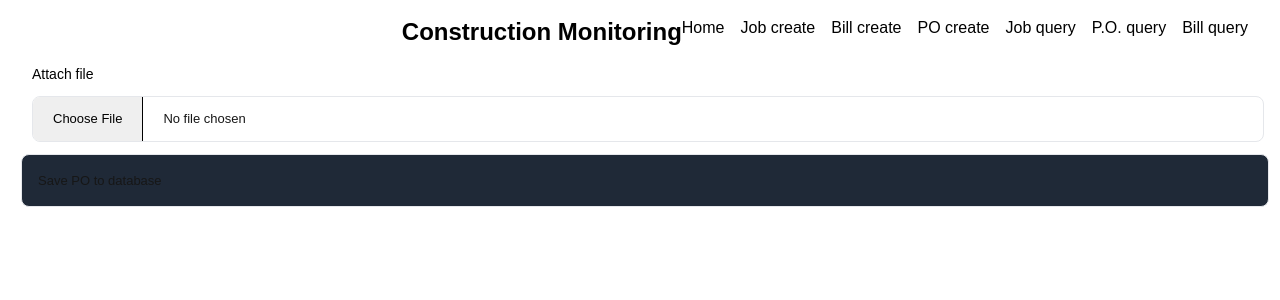
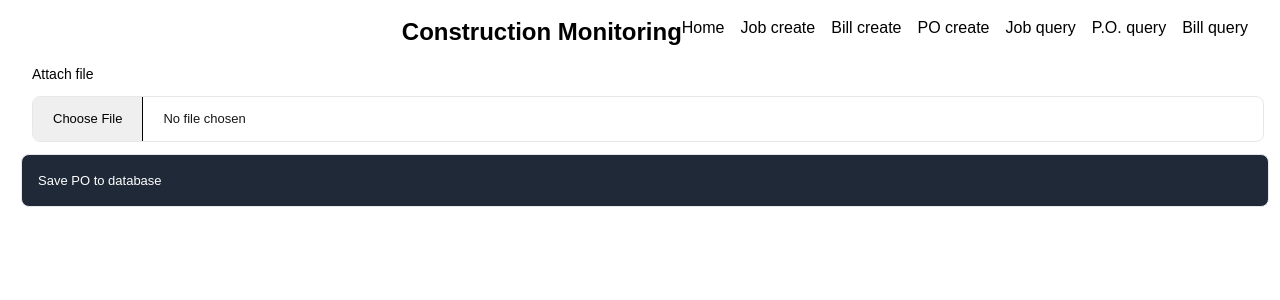
Before and after one commit to cperlovan/buildvercelfront, a Next.js app: page /pocreate in a window 1280 px wide. Shown: the top 300 px of the page. Built offline with nearby package versions, Linux system fonts and the light colour scheme.

Commit message:
pocreate button text

```diff
--- a/app/pocreate/page.tsx
+++ b/app/pocreate/page.tsx
@@ -163,7 +163,7 @@ function Page() {
           {isLoading && <p>Loading data...</p>}
           {error && <p className="error">{error}</p>}
           <form className="form-control" onSubmit={handleSubmit} >
-            <button className="flex w-full items-center justify-start gap-3.5 rounded-lg border border-stroke bg-gray-800 p-4 hover:bg-gray-900 dark:border-strokedark dark:bg-meta-4 dark:hover:bg-opacity-50 " disabled={isLoading} style={{ fontSize: 'small', marginLeft: '5px' }} >Save PO to database</button>
+            <button className="flex w-full items-center text-white justify-start gap-3.5 rounded-lg border border-stroke bg-gray-800 p-4 hover:bg-gray-900 dark:border-strokedark dark:bg-meta-4 dark:hover:bg-opacity-50 " disabled={isLoading} style={{ fontSize: 'small', marginLeft: '5px' }} >Save PO to database</button>
             {!isLoading && data.length > 0 && (
               <table id="Datatable" className="table table-hover fs-6 table-striped mt-3">
                 <thead>
```
